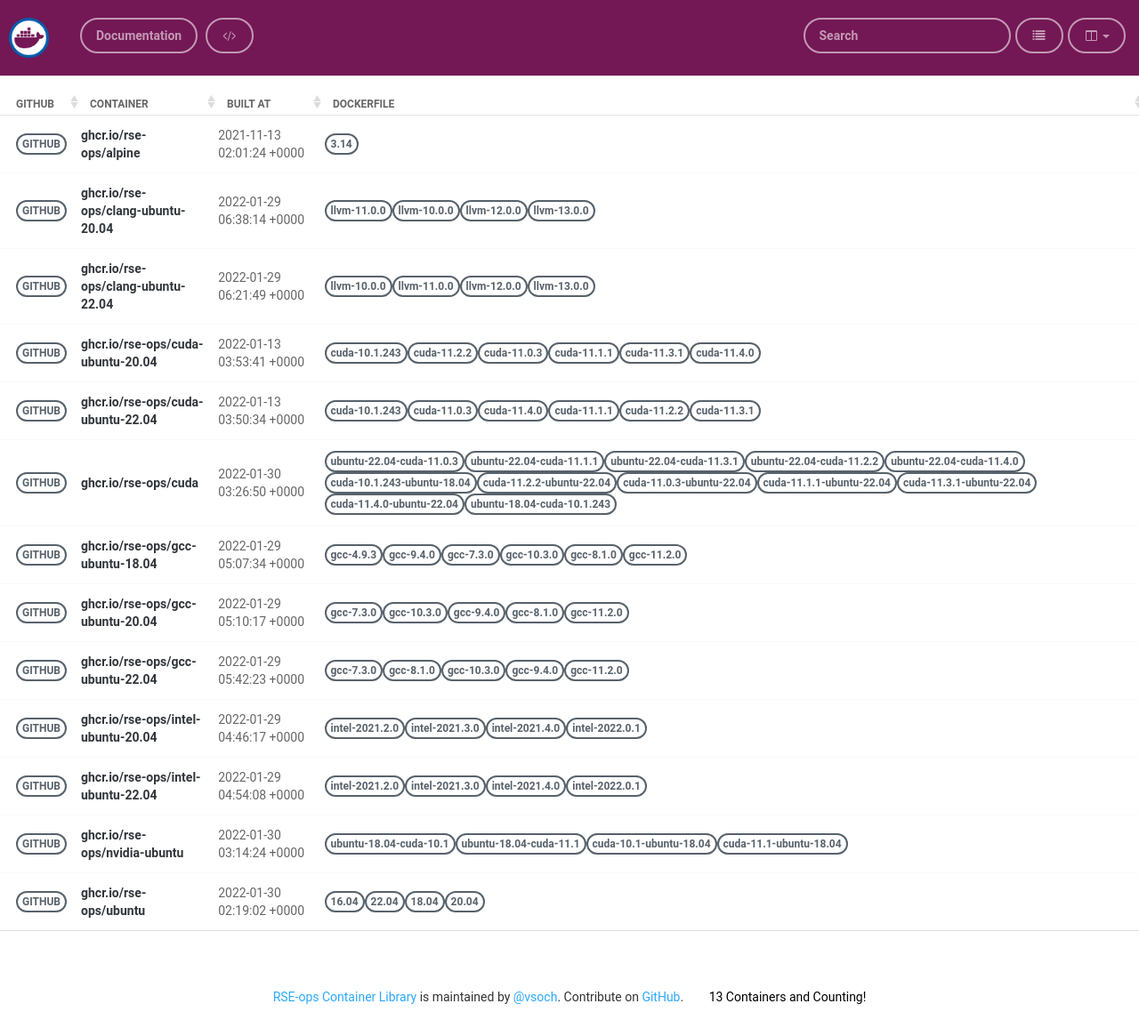
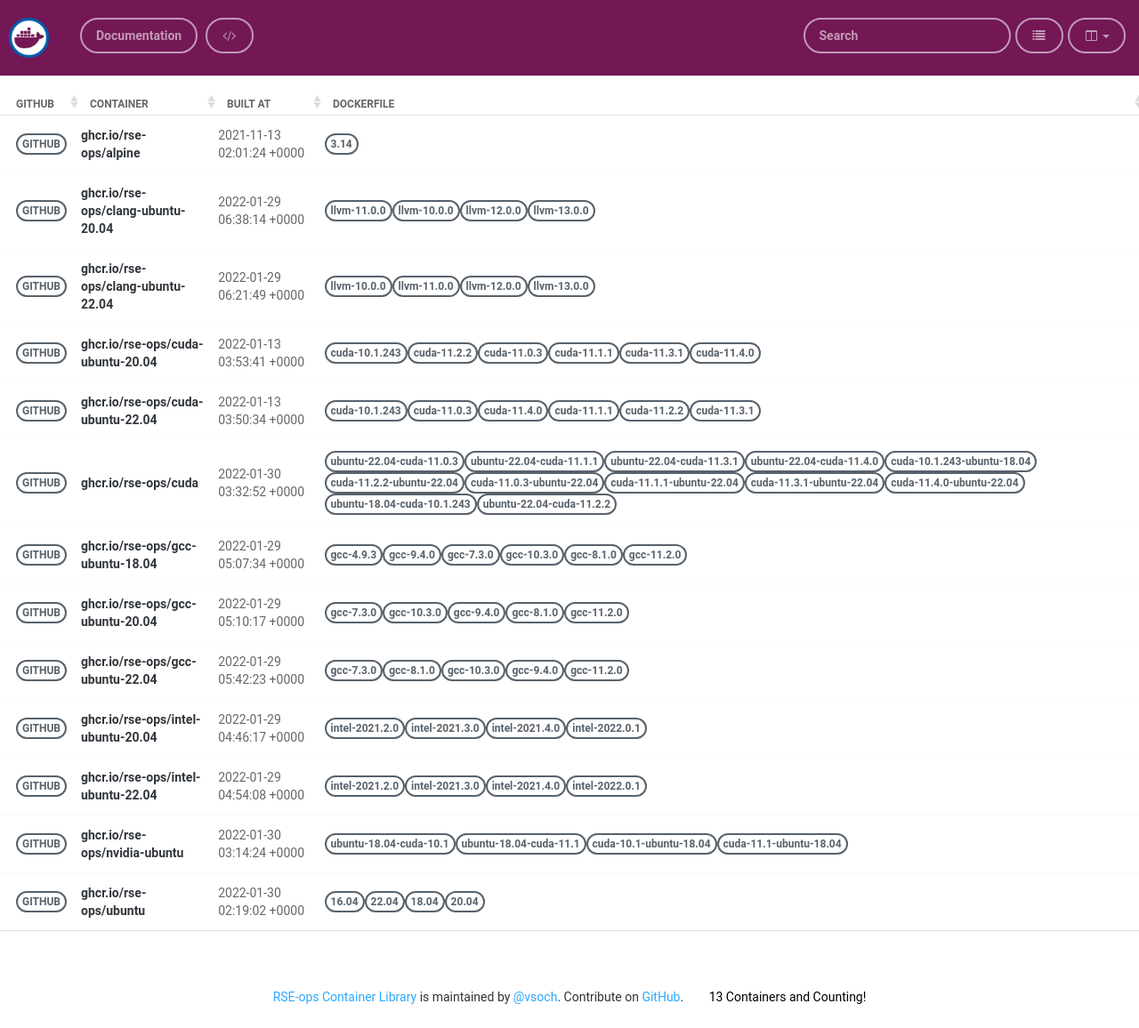
Before and after one commit to rse-ops/docker-images, a Jekyll site: the page built from pages/index.md, in a window 1280 px wide. Shown: the whole page at 89% size. Built offline with Jekyll 4.4.1, drawn with Linux system fonts in a browser that asks for light colours; nearby versions of some CDN libraries.

Commit message:
Automated push to update library 2022-01-30

```diff
--- a/_library/ghcr.io-rse-ops-cuda.md
+++ b/_library/ghcr.io-rse-ops-cuda.md
@@ -1,7 +1,7 @@
 ---
 layout: container
 name: ghcr.io/rse-ops/cuda
-updated_at: 2022-01-30 03:26:50.431195
+updated_at: 2022-01-30 03:32:52.072333
 
 
 container_url: https://github.com/orgs/rse-ops/packages/container/package/cuda
```
Also changed, not shown: other parts of _library/ghcr.io-rse-ops-cuda.md (+3 -3 lines).
